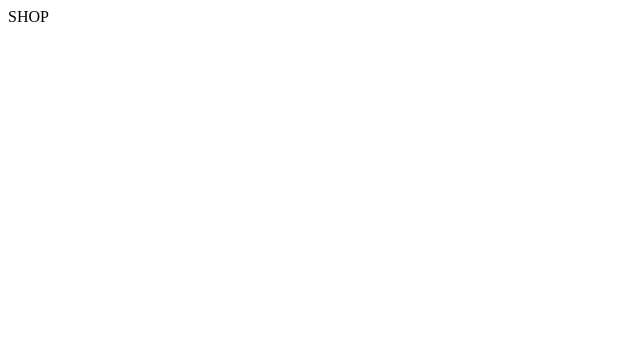
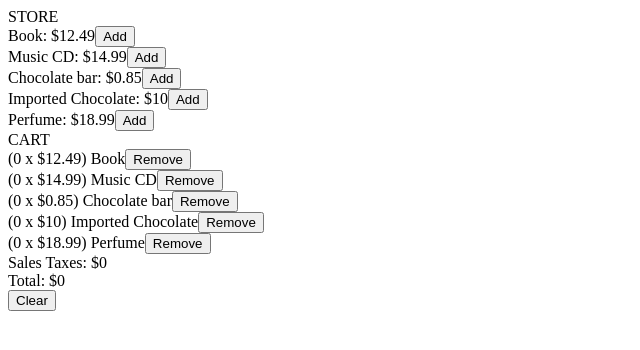
Before and after one commit to 1onyng/shopcart, a React (Create React App) app: page / in a window 1280 px wide. Shown: the top 350 px of the page, without its empty margins (0-640 px from the left). Built offline with nearby package versions, Linux system fonts and the light colour scheme.

Commit message:
Add sales tax

```diff
--- a/src/shop/Shop.js
+++ b/src/shop/Shop.js
@@ -1,7 +1,86 @@
-import React, { useState, useEffect } from 'react';
+import React from "react";
+
+const items = [
+  {
+    id: 1,
+    name: "Book",
+    price: 12.49
+  },
+  {
+    id: 2,
+    name: "Music CD",
+    price: 14.99
+  },
+  {
+    id: 3,
+    name: "Chocolate bar",
+    price: 0.85
+  },
+  {
+    id: 4,
+    name: "Imported Chocolate",
+    price: 10
+  },
+  {
+    id: 5,
+    name: "Perfume",
+    price: 18.99
+  },
+];
 
 const Shop = () => {
-  return <div>SHOP</div>;
+  const [cart, setCart] = React.useState([]);
+  const subTotal = cart.reduce((total, { price = 0 }) => total + price, 0);
+  const salesTax = subTotal * .1;
+  const cartTotal = subTotal + salesTax;
+
+
+  const addToCart = (item) => setCart((currentCart) => [...currentCart, item]);
+
+  const removeFromCart = (item) => {
+    setCart((currentCart) => {
+      const indexOfItemToRemove = currentCart.findIndex((cartItem) => cartItem.id === item.id);
+
+      if (indexOfItemToRemove === -1) {
+        return currentCart;
+      }
+
+      return [
+        ...currentCart.slice(0, indexOfItemToRemove),
+        ...currentCart.slice(indexOfItemToRemove + 1),
+      ];
+    });
+  };
+
+  const amountOfItems = (id) => cart.filter((item) => item.id === id).length;
+
+  const listItemsToBuy = () => items.map((item) => (
+    <div key={item.id}>
+      {`${item.name}: $${item.price}`}
+      <button type="submit" onClick={() => addToCart(item)}>Add</button>
+    </div>
+  ));
+
+  const listItemsInCart = () => items.map((item) => (
+    <div key={item.id}>
+      ({amountOfItems(item.id)} x ${item.price}) {`${item.name}`}
+      <button type="submit" onClick={() => removeFromCart(item)}>Remove</button>
+    </div>
+  ));
+
+  return (
+    <div>
+      STORE
+      <div>{listItemsToBuy()}</div>
+      <div>CART</div>
+      <div>{listItemsInCart()}</div>
+      <div>Sales Taxes: ${salesTax}</div>
+      <div>Total: ${cartTotal}</div>
+      <div>
+        <button onClick={() => setCart([])}>Clear</button>
+      </div>
+    </div>
+  );
 };
 
 export default Shop;
```
